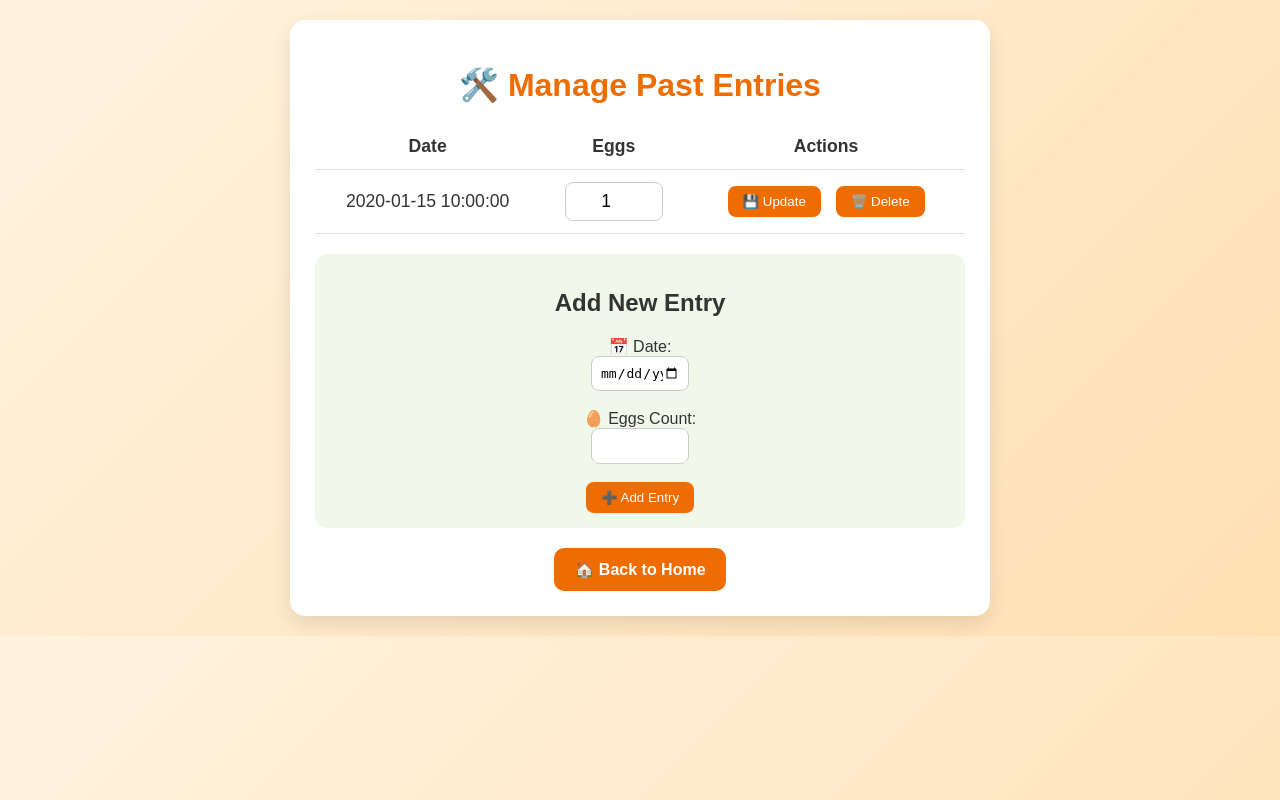
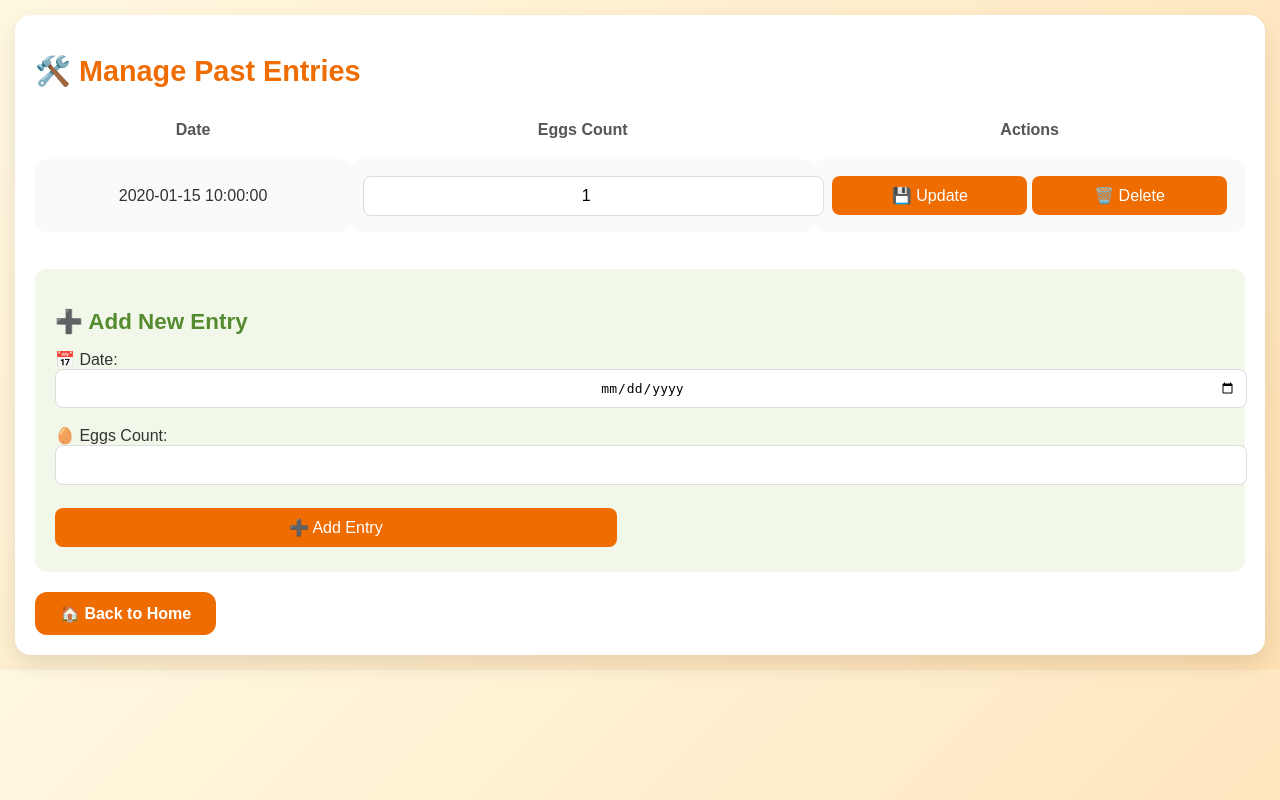
Before and after one commit to Ayush-Gupta25/Egg_tracker, a Flask app: template templates/manage.html in a window 1280 px wide. Run offline with Flask 3, Linux system fonts and the light colour scheme; the template is opened without the code that fills it: most values are stand-ins (such as "Sample title", 1, 10 or a date in 2020).

Commit message:
first commit

```diff
--- a/templates/manage.html
+++ b/templates/manage.html
@@ -2,61 +2,76 @@
 <html lang="en">
 
 <head>
+    <meta charset="UTF-8">
     <meta name="viewport" content="width=device-width, initial-scale=1.0">
     <title>Manage Past Entries 🛠️</title>
 
     <style>
         body {
             font-family: 'Poppins', sans-serif;
-            background: linear-gradient(135deg, #fff3e0, #ffe0b2);
+            background: linear-gradient(135deg, #fff8e1, #ffe0b2);
             color: #333;
-            text-align: center;
-            padding: 20px;
-            max-width: 700px;
-            margin: auto;
+            padding: 15px;
+            margin: 0;
         }
 
         .container {
             background: #ffffff;
-            padding: 25px;
-            border-radius: 15px;
-            box-shadow: 0 8px 20px rgba(0, 0, 0, 0.1);
+            border-radius: 16px;
+            padding: 20px;
+            box-shadow: 0 10px 25px rgba(0, 0, 0, 0.1);
+            max-width: 100%;
+            margin: auto;
             animation: fadeIn 1s ease;
         }
 
         h1 {
             color: #ef6c00;
+            font-size: 1.8em;
             margin-bottom: 20px;
         }
 
         table {
             width: 100%;
-            border-collapse: collapse;
-            margin: 15px 0;
+            border-collapse: separate;
+            border-spacing: 0 12px;
         }
 
         th, td {
-            padding: 12px;
-            border-bottom: 1px solid #ddd;
-            font-size: 1.1em;
+            text-align: center;
+            font-size: 1em;
         }
 
-        input {
-            width: 80px;
-            padding: 8px;
+        th {
+            font-weight: bold;
+            color: #555;
+            padding-bottom: 8px;
+        }
+
+        td {
+            background: #fafafa;
+            border-radius: 10px;
+            padding: 12px;
+        }
+
+        input[type="number"], input[type="date"] {
+            width: 100%;
+            padding: 10px;
             font-size: 1em;
             border-radius: 8px;
-            border: 1px solid #ccc;
+            border: 1px solid #ddd;
             text-align: center;
         }
 
         button {
-            padding: 8px 15px;
-            margin: 0 5px;
+            padding: 10px 15px;
+            margin: 5px 0;
             background: #ef6c00;
             color: white;
             border: none;
             border-radius: 8px;
+            font-size: 1em;
+            width: 48%;
             cursor: pointer;
             transition: background 0.3s ease;
         }
@@ -68,12 +83,12 @@
         a {
             display: inline-block;
             margin-top: 20px;
-            padding: 12px 20px;
+            padding: 12px 25px;
             text-decoration: none;
             font-weight: bold;
             background: #ef6c00;
             color: white;
-            border-radius: 10px;
+            border-radius: 12px;
             transition: background 0.3s ease;
         }
 
@@ -82,15 +97,31 @@
         }
 
         .add-form {
-            margin-top: 20px;
-            padding: 15px;
+            margin-top: 25px;
             background: #f1f8e9;
+            padding: 20px;
             border-radius: 12px;
+        }
+
+        .add-form h2 {
+            font-size: 1.4em;
+            color: #558b2f;
+            margin-bottom: 15px;
         }
 
         @keyframes fadeIn {
             from { opacity: 0; transform: translateY(10px); }
             to { opacity: 1; transform: translateY(0); }
+        }
+
+        @media (max-width: 500px) {
+            button {
+                width: 100%;
+            }
+
+            th, td {
+                font-size: 0.95em;
+            }
         }
     </style>
 </head>
@@ -101,11 +132,14 @@
 
         <form method="POST">
             <table>
+                <thead>
                     <tr>
                         <th>Date</th>
-                    <th>Eggs</th>
+                        <th>Eggs Count</th>
                         <th>Actions</th>
                     </tr>
+                </thead>
+                <tbody>
                     {% for entry in entries %}
                     <tr>
                         <td>{{ entry.date }}</td>
@@ -116,11 +150,12 @@
                         </td>
                     </tr>
                     {% endfor %}
+                </tbody>
             </table>
         </form>
 
         <div class="add-form">
-            <h2>Add New Entry</h2>
+            <h2>➕ Add New Entry</h2>
             <form method="POST">
                 <label for="new_date">📅 Date:</label><br>
                 <input type="date" id="new_date" name="new_date" required><br><br>
@@ -135,4 +170,5 @@
         <a href="{{ url_for('index') }}">🏠 Back to Home</a>
     </div>
 </body>
+
 </html>
```
Also changed, not shown: static/service-worker.js (+11 -26 lines), templates/index.html (+62 -21 lines), README.md, static/icons/icon.png (added), static/manifest.json. Lines whose indentation alone changed are shown as unchanged.
